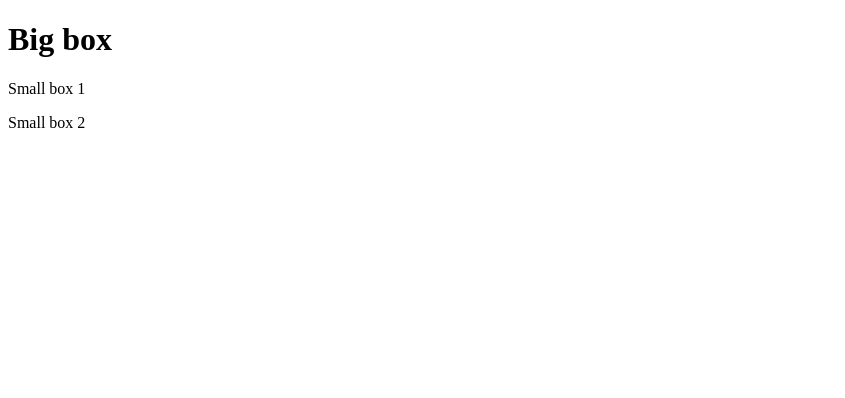
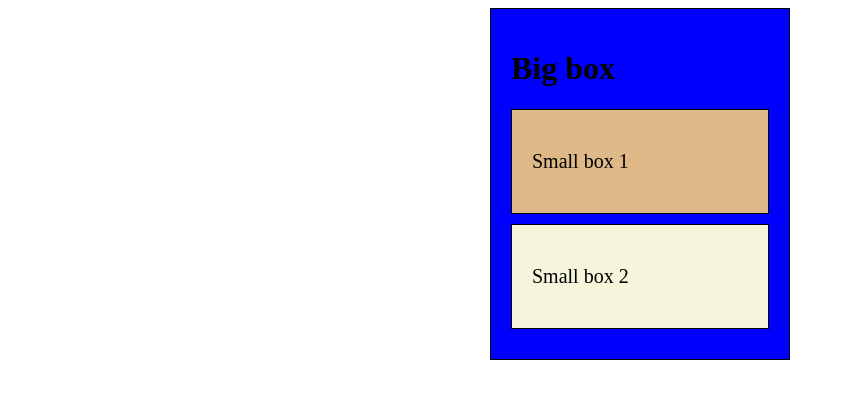
Before and after one commit to Bektassova/24.10.24-box-model, a plain HTML site: page index.html in a window 1280 px wide. Shown: the whole page, without its empty margins (0-845 px from the left). Drawn offline with Linux system fonts and the light colour scheme.

Commit message:
worked in Box Model
Added classes to HTML
Added CSS file

```diff
--- a/index.html
+++ b/index.html
@@ -4,15 +4,15 @@
     <meta charset="UTF-8">
     <meta name="viewport" content="width=device-width, initial-scale=1.0">
     <title>Box Model</title>
-    <link rel="stylesheet" href="style.scc">
+    <link rel="stylesheet" href="style.css">
 </head>
 <body>
- <div class="box">
+ <div class="box bigBox">
     <h1> Big box</h1>
-    <div class="box">
+    <div id="sb1" class="box smallBox">
  <p> Small box 1</p>
     </div>
-    <div class="box">
+    <div id="sb2" class="box smallBox">
         <p> Small box 2</p>
            </div>
  </div>
--- a/style.css
+++ b/style.css
@@ -1,4 +1,27 @@
+div{
+    box-sizing: border-box;
+}
+
+
+
 .box{
     border: 1px #000000 solid;
     padding: 20px;
 }
+.bigBox{
+    width: 300px;
+    margin: auto;
+  background-color: #0000ff;
+}
+.smallBox{
+    margin-top: 10px;
+    margin-bottom: 10px;
+    font-size: 20px;
+
+}
+#sb1{
+    background-color: #deb887;
+}
+#sb2{
+ background-color: #f5f5dc;
+}
```
